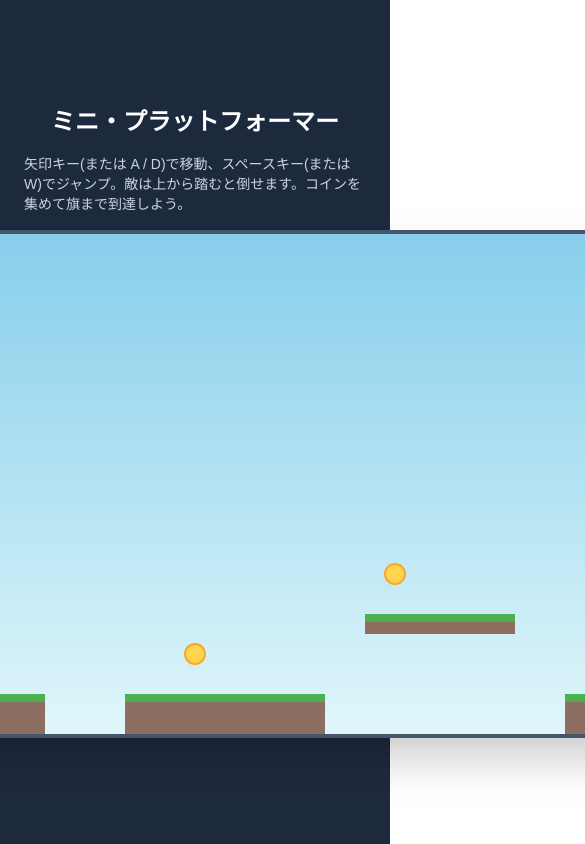
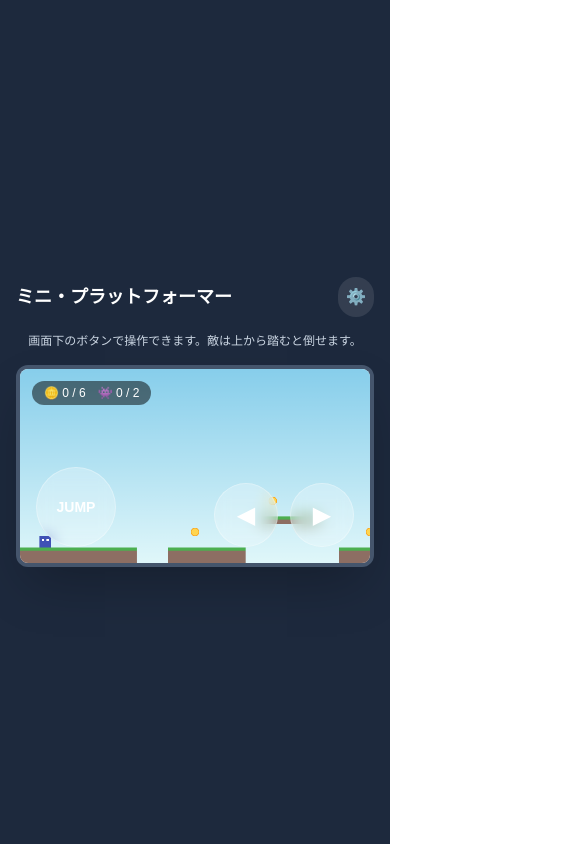
Before and after one commit to SirAlexFGS/my-calculator-app, a Next.js app: page /game in a window 390 px wide. Shown: the top 844 px of the page, 585 px wide, since content can reach past the window. Built offline with nearby package versions, Linux system fonts and the light colour scheme.

Commit message:
スマホ対応を追加

```diff
--- a/app/game/page.tsx
+++ b/app/game/page.tsx
@@ -8,6 +8,7 @@ const STOMP_BOUNCE = -8;
 const MOVE_SPEED = 4;
 const GAME_WIDTH = 900;
 const GAME_HEIGHT = 500;
+const LAYOUT_STORAGE_KEY = "mini-platformer-layout";
 
 type Platform = { x: number; y: number; w: number; h: number };
 type Coin = { x: number; y: number; r: number; collected: boolean };
@@ -57,6 +58,31 @@ export default function Game() {
   const [defeatedCount, setDefeatedCount] = useState(0);
   const [resetKey, setResetKey] = useState(0);
 
+  // "default" = 右:移動 / 左:ジャンプ、 "swapped" = 左:移動 / 右:ジャンプ
+  const [layout, setLayout] = useState<"default" | "swapped">("default");
+  const [showSettings, setShowSettings] = useState(false);
+
+  // 設定を読み込み(初回のみ)
+  useEffect(() => {
+    try {
+      const saved = window.localStorage.getItem(LAYOUT_STORAGE_KEY);
+      if (saved === "default" || saved === "swapped") {
+        setLayout(saved);
+      }
+    } catch {
+      // localStorageが使えない環境では無視
+    }
+  }, []);
+
+  const changeLayout = (value: "default" | "swapped") => {
+    setLayout(value);
+    try {
+      window.localStorage.setItem(LAYOUT_STORAGE_KEY, value);
+    } catch {
+      // 保存に失敗しても致命的ではないので無視
+    }
+  };
+
   const handleRestart = () => {
     setStatus("playing");
     setCoinCount(0);
@@ -64,6 +90,15 @@ export default function Game() {
     setResetKey((k) => k + 1);
   };
 
+  // タッチ操作用のキー押下シミュレーション
+  const pressKey = (key: string) => {
+    keysRef.current[key] = true;
+  };
+  const releaseKey = (key: string) => {
+    keysRef.current[key] = false;
+  };
+
+  // ゲームループ本体
   useEffect(() => {
     const canvas = canvasRef.current;
     if (!canvas) return;
@@ -273,6 +308,7 @@ export default function Game() {
     };
   }, [resetKey]);
 
+  // クリア・ゲームオーバー時のキーボードリスタート対応
   useEffect(() => {
     function handleRestartKey(e: KeyboardEvent) {
       if (
@@ -287,28 +323,94 @@ export default function Game() {
     return () => window.removeEventListener("keydown", handleRestartKey);
   }, [status]);
 
+  // タッチボタンの共通スタイル
+  const touchBtnClass =
+    "select-none touch-none flex items-center justify-center rounded-full bg-white/25 text-white backdrop-blur-sm active:bg-white/40 border border-white/30";
+
+  // レイアウトに応じて、移動クラスターとジャンプボタンをどちらに置くか決める
+  const moveOnRight = layout === "default";
+
+  const MoveCluster = (
+    <div className="flex items-end gap-3">
+      <button
+        className={`${touchBtnClass} h-16 w-16 text-2xl`}
+        onPointerDown={(e) => {
+          e.preventDefault();
+          pressKey("ArrowLeft");
+        }}
+        onPointerUp={() => releaseKey("ArrowLeft")}
+        onPointerLeave={() => releaseKey("ArrowLeft")}
+        onPointerCancel={() => releaseKey("ArrowLeft")}
+      >
+        ◀
+      </button>
+      <button
+        className={`${touchBtnClass} h-16 w-16 text-2xl`}
+        onPointerDown={(e) => {
+          e.preventDefault();
+          pressKey("ArrowRight");
+        }}
+        onPointerUp={() => releaseKey("ArrowRight")}
+        onPointerLeave={() => releaseKey("ArrowRight")}
+        onPointerCancel={() => releaseKey("ArrowRight")}
+      >
+        ▶
+      </button>
+    </div>
+  );
+
+  const JumpButton = (
+    <button
+      className={`${touchBtnClass} h-20 w-20 text-sm font-bold`}
+      onPointerDown={(e) => {
+        e.preventDefault();
+        pressKey(" ");
+      }}
+      onPointerUp={() => releaseKey(" ")}
+      onPointerLeave={() => releaseKey(" ")}
+      onPointerCancel={() => releaseKey(" ")}
+    >
+      JUMP
+    </button>
+  );
+
   return (
-    <div className="flex min-h-screen flex-col items-center justify-center gap-4 bg-slate-800 p-6">
-      <h1 className="text-2xl font-bold text-white">ミニ・プラットフォーマー</h1>
-      <p className="text-sm text-slate-300">
+    <div className="flex min-h-screen flex-col items-center justify-center gap-4 bg-slate-800 p-4 sm:p-6">
+      <div className="flex w-full max-w-[900px] items-center justify-between">
+        <h1 className="text-lg font-bold text-white sm:text-2xl">
+          ミニ・プラットフォーマー
+        </h1>
+        <button
+          onClick={() => setShowSettings(true)}
+          className="rounded-full bg-white/10 p-2 text-white hover:bg-white/20"
+          aria-label="設定"
+        >
+          ⚙️
+        </button>
+      </div>
+
+      <p className="hidden text-sm text-slate-300 sm:block">
         矢印キー(または A / D)で移動、スペースキー(または W)でジャンプ。敵は上から踏むと倒せます。コインを集めて旗まで到達しよう。
       </p>
+      <p className="text-center text-xs text-slate-300 sm:hidden">
+        画面下のボタンで操作できます。敵は上から踏むと倒せます。
+      </p>
 
-      <div className="relative overflow-hidden rounded-xl border-4 border-slate-600 shadow-2xl">
+      <div className="relative w-full max-w-[900px] overflow-hidden rounded-xl border-4 border-slate-600 shadow-2xl">
         <canvas
           ref={canvasRef}
           width={GAME_WIDTH}
           height={GAME_HEIGHT}
-          className="block bg-white"
+          className="block h-auto w-full bg-white"
         />
 
-        <div className="absolute left-3 top-3 flex items-center gap-3 rounded-full bg-black/50 px-3 py-1 text-sm font-medium text-white">
+        <div className="absolute left-3 top-3 flex items-center gap-3 rounded-full bg-black/50 px-3 py-1 text-xs font-medium text-white sm:text-sm">
           <span>🪙 {coinCount} / {initialCoins.length}</span>
           <span>👾 {defeatedCount} / {initialEnemies.length}</span>
         </div>
 
         {status === "cleared" && (
-          <div className="absolute inset-0 flex flex-col items-center justify-center gap-4 bg-black/70">
+          <div className="absolute inset-0 flex flex-col items-center justify-center gap-4 bg-black/70 px-4 text-center">
             <p className="text-3xl font-bold text-yellow-300">🎉 CLEAR!</p>
             <p className="text-white">
               コイン獲得数: {coinCount} / {initialCoins.length}
@@ -322,7 +424,7 @@ export default function Game() {
             >
               もう一度プレイ
             </button>
-            <p className="text-xs text-slate-300">
+            <p className="hidden text-xs text-slate-300 sm:block">
               (Enter または スペースキーでもリスタートできます)
             </p>
           </div>
@@ -337,12 +439,91 @@ export default function Game() {
             >
               もう一度プレイ
             </button>
-            <p className="text-xs text-slate-300">
+            <p className="hidden text-xs text-slate-300 sm:block">
               (Enter または スペースキーでもリスタートできます)
             </p>
           </div>
         )}
+
+        {/* スマホ用タッチ操作(PC幅では非表示) */}
+        <div className="pointer-events-none absolute inset-x-0 bottom-0 flex items-end justify-between p-4 sm:hidden">
+          <div className="pointer-events-auto">
+            {moveOnRight ? JumpButton : MoveCluster}
+          </div>
+          <div className="pointer-events-auto">
+            {moveOnRight ? MoveCluster : JumpButton}
+          </div>
+        </div>
       </div>
+
+      {/* 設定モーダル */}
+      {showSettings && (
+        <div className="fixed inset-0 z-50 flex items-center justify-center bg-black/60 p-4">
+          <div className="w-full max-w-sm rounded-2xl bg-slate-900 p-5 text-white shadow-2xl">
+            <div className="mb-4 flex items-center justify-between">
+              <h2 className="text-lg font-bold">操作設定</h2>
+              <button
+                onClick={() => setShowSettings(false)}
+                className="text-slate-400 hover:text-white"
+                aria-label="閉じる"
+              >
+                ✕
+              </button>
+            </div>
+
+            <p className="mb-3 text-sm text-slate-300">
+              スマートフォンでのボタン配置を選べます。
+            </p>
+
+            <div className="flex flex-col gap-3">
+              <label
+                className={`flex cursor-pointer items-center justify-between rounded-xl border px-4 py-3 ${
+                  layout === "default"
+                    ? "border-purple-400 bg-purple-500/20"
+                    : "border-white/10 bg-white/5"
+                }`}
+              >
+                <div>
+                  <p className="font-medium">デフォルト</p>
+                  <p className="text-xs text-slate-400">右下:移動 / 左下:ジャンプ</p>
+                </div>
+                <input
+                  type="radio"
+                  name="layout"
+                  checked={layout === "default"}
+                  onChange={() => changeLayout("default")}
+                />
+              </label>
+
+              <label
+                className={`flex cursor-pointer items-center justify-between rounded-xl border px-4 py-3 ${
+                  layout === "swapped"
+                    ? "border-purple-400 bg-purple-500/20"
+                    : "border-white/10 bg-white/5"
+                }`}
+              >
+                <div>
+                  <p className="font-medium">入れ替え</p>
+                  <p className="text-xs text-slate-400">左下:移動 / 右下:ジャンプ</p>
+                </div>
+                <input
+                  type="radio"
+                  name="layout"
+                  checked={layout === "swapped"}
+                  onChange={() => changeLayout("swapped")}
+                />
+              </label>
+            </div>
+
+            <button
+              onClick={() => setShowSettings(false)}
+              className="mt-5 w-full rounded-full bg-white px-4 py-2 font-medium text-slate-900 hover:bg-slate-200"
+            >
+              閉じる
+            </button>
+          </div>
+        </div>
+      )}
     </div>
   );
 }
```
